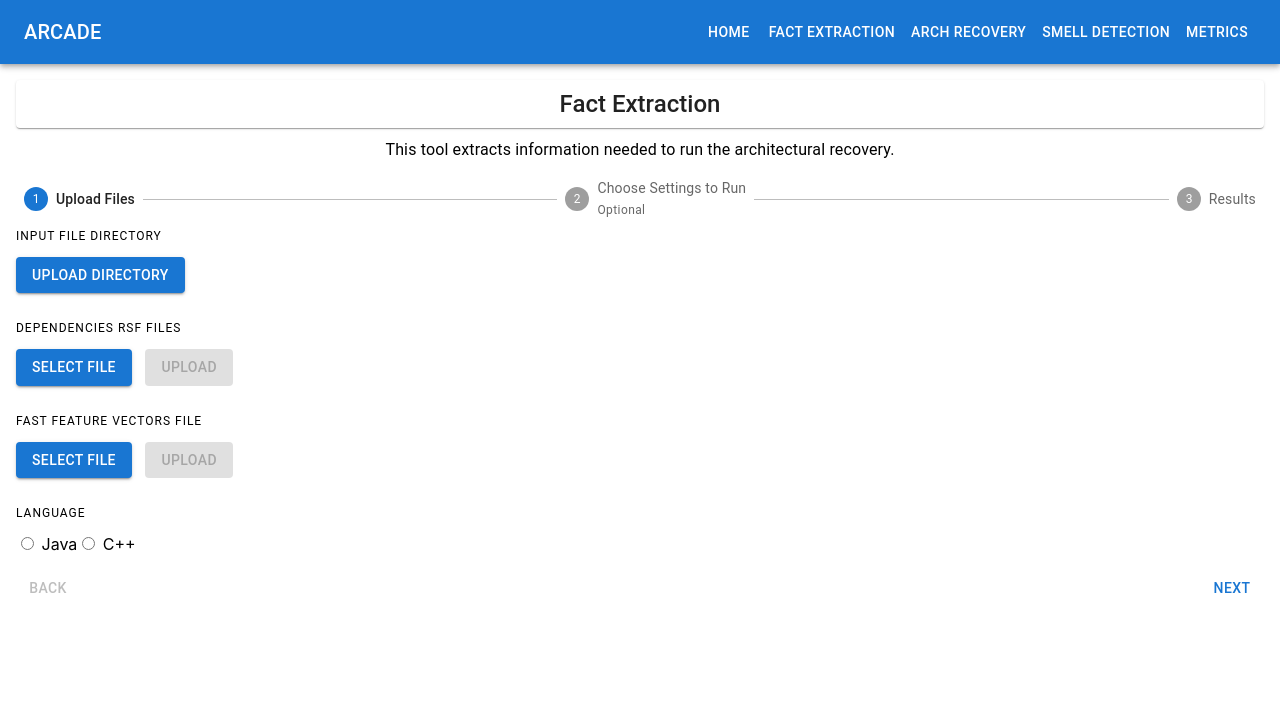
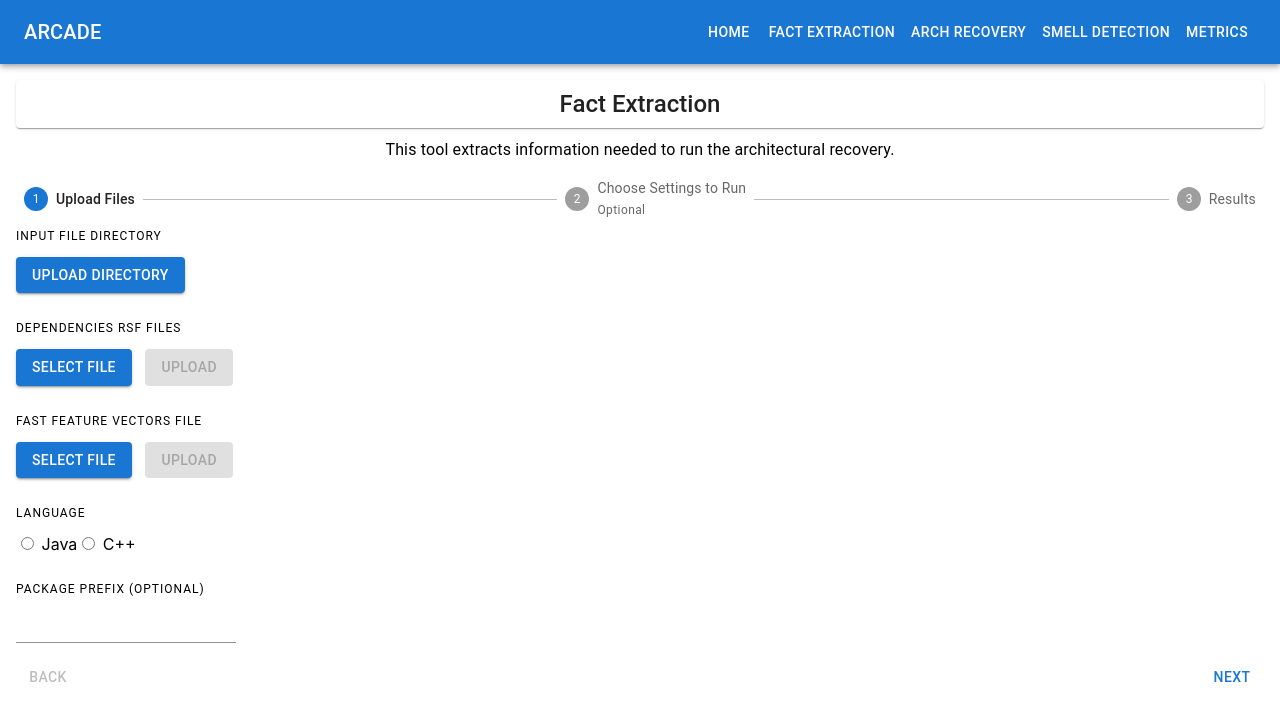
Before and after one commit to usc-softarch/arcade-frontend, a React (Create React App) app in the folder src/main/frontend/: page /factextraction in a window 1280 px wide. Shown: the top 720 px of the page. Built offline with nearby package versions, Linux system fonts and the light colour scheme; no server answers.

Commit message:
Added lost Fact Extraction field

```diff
--- a/src/main/frontend/src/pages/FactExtraction.js
+++ b/src/main/frontend/src/pages/FactExtraction.js
@@ -10,6 +10,7 @@ import UploadFiles from "../components/upload-files.component";
 import Grid from '@mui/material/Grid';
 import { styled } from '@mui/material/styles';
 import Paper from '@mui/material/Paper';
+import TextField from '@mui/material/TextField';
 
 const Item = styled(Paper)(({ theme }) => ({
     padding: theme.spacing(1),
@@ -137,6 +138,9 @@ export default function FactExtraction() {
                     <Typography variant="overline" display="block" gutterBottom>Language</Typography>
                     <input type="radio" value="Java" /> Java
                     <input type="radio" value="C++" /> C++
+                    <div> <br /> </div>
+                    <Typography variant="overline" display="block" gutterBottom>Package Prefix (Optional)</Typography>
+                    <TextField id="standard-basic" variant="standard" />
                     <Box sx={{ display: 'flex', flexDirection: 'row', pt: 2 }}>
                         <Button
                             color="inherit"
```
